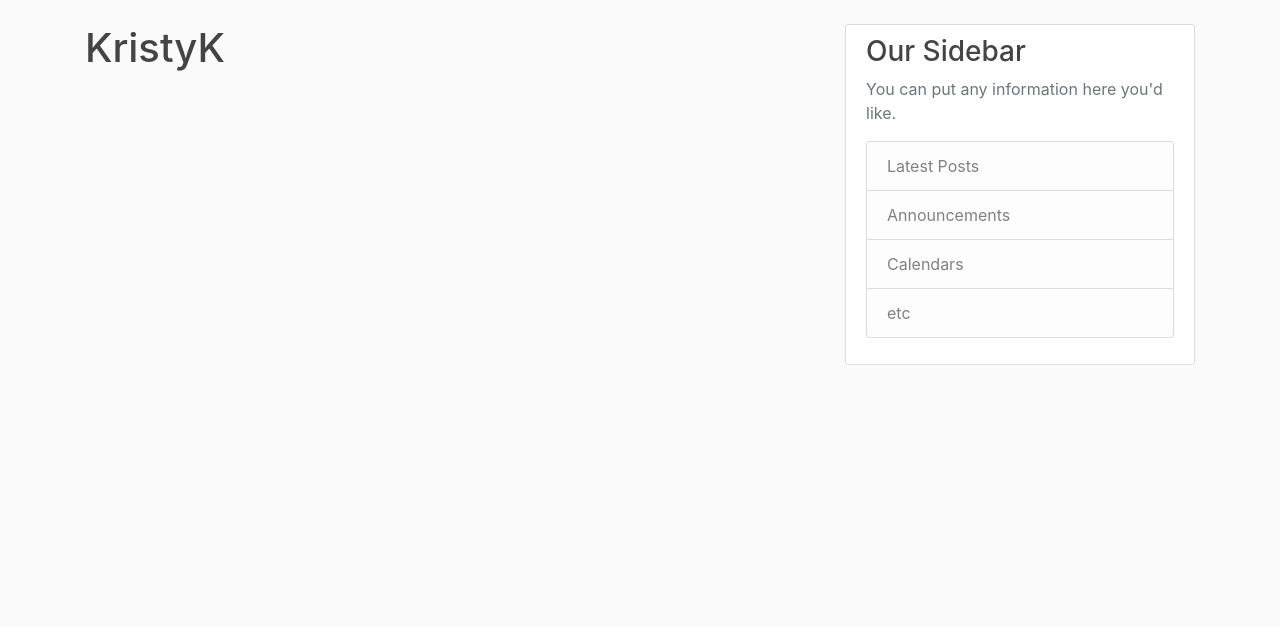
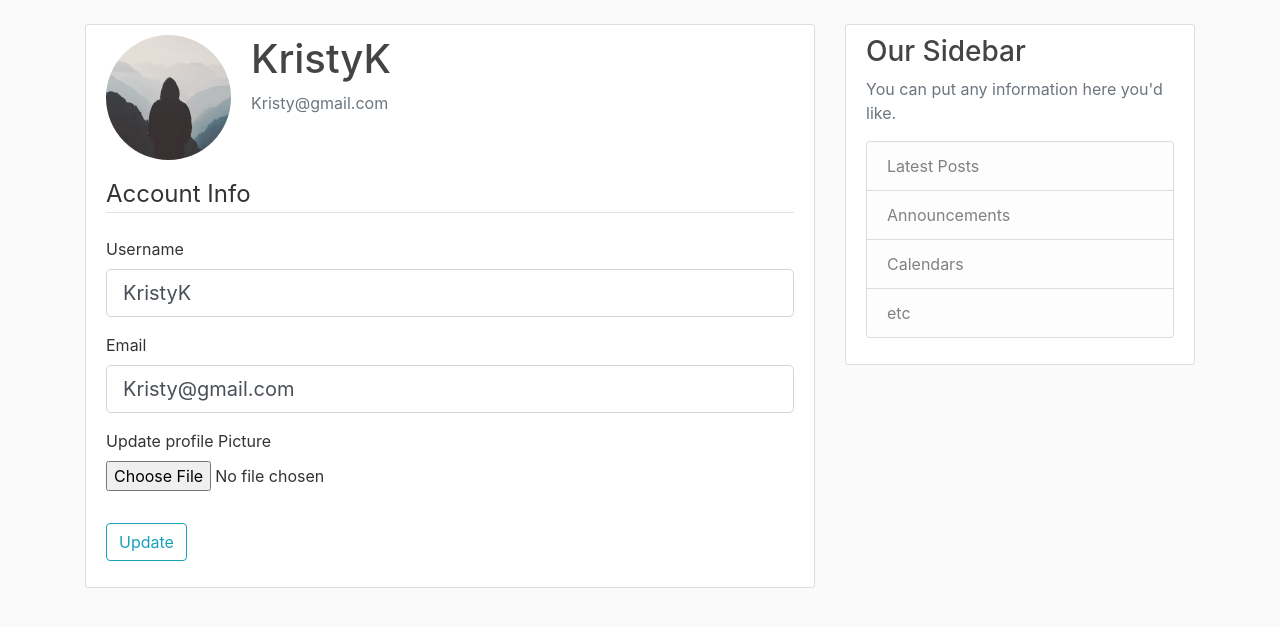
Before and after one commit to KristinaFrants/flask-blog-post, a Flask app: page /account in a window 1280 px wide. Shown: the part 56-683 px from the top of the page. Run offline with Flask 2, Linux system fonts and the light colour scheme; a user stored in the database is signed in; some libraries are stand-ins or nearby versions.

Commit message:
profilr pic

```diff
--- a/app/forms.py
+++ b/app/forms.py
@@ -1,4 +1,6 @@
 from flask_wtf import FlaskForm
+from flask_wtf.file import FileField, FileAllowed
+from flask_login import current_user
 from wtforms import StringField, PasswordField, SubmitField, BooleanField
 from wtforms.validators import DataRequired, Length, Email, EqualTo, ValidationError
 from app.models import User
@@ -25,3 +27,22 @@
     password = PasswordField('Password', validators=[DataRequired()])
     remember = BooleanField('Remember Me')
     submit = SubmitField('Login')
+
+
+class UpdateAccountForm(FlaskForm):
+    username = StringField('Username', validators=[DataRequired(), Length(min=2, max=20)])
+    email = StringField('Email', validators=[DataRequired(), Email()])
+    picture = FileField('Update profile Picture', validators=[FileAllowed(['jpg', 'png'])])
+    submit = SubmitField('Update')
+
+    def validate_username(self, username):
+        if username.date != current_user.username:
+            user = User.query.filter_by(username=username.data).first()
+            if user:
+                raise ValidationError('That username is taken. Please choose a different one.')
+
+    def validate_email(self, email):
+        if email.date != current_user.email:
+            user = User.query.filter_by(email=email.data).first()
+            if user:
+                raise ValidationError('That email is taken. Please choose a different one.')
--- a/app/routes.py
+++ b/app/routes.py
@@ -1,6 +1,6 @@
 from flask import render_template, url_for, flash, redirect, request
 from app import app, db, bcrypt
-from app.forms import RegistrationForm, LoginForm
+from app.forms import RegistrationForm, LoginForm, UpdateAccountForm
 from app.models import User, Post
 from flask_login import login_user, current_user, logout_user, login_required
 
@@ -63,7 +63,18 @@
     return redirect(url_for('home'))
 
 
-@app.route("/account")
+@app.route("/account", methods=['GET', 'POST'])
 @login_required
 def account():
-    return render_template('account.html', title='Account')
+    form = UpdateAccountForm()
+    if form.validate_on_submit():
+        current_user.username = form.username.data
+        current_user.email = form.email.data
+        db.session.commit()
+        flash('Your account has been updated!', 'success')
+        return redirect(url_for('account'))
+    elif request.method == 'GET':
+        form.username.data = current_user.username
+        form.email.data = current_user.email
+    image_file = url_for('static', filename='profile_pics/' + current_user.image_file)
+    return render_template('account.html', title='Account', image_file=image_file, form=form)
--- a/app/templates/account.html
+++ b/app/templates/account.html
@@ -1,4 +1,57 @@
 {% extends "layout.html" %}
 {% block content %}
-    <h1>{{ current_user.username }}</h1>
+    <div class="content-section">
+        <div class="media">
+        <img class="rounded-circle account-img" src="{{ image_file }}">
+        <div class="media-body">
+            <h2 class="account-heading">{{ current_user.username }}</h2>
+            <p class="text-secondary">{{ current_user.email }}</p>
+        </div>
+        </div>
+            <form method="POST" action="" enctype="multipart/form-data">
+                {{ form.hidden_tag() }}
+                <fieldset class="form-group">
+                    <legend class="border-bottom mb-4">Account Info</legend>
+                    <div class="form-group">
+                        {{ form.username.label(class="form-control-label") }}
+
+                        {% if form.username.errors %}
+                            {{ form.username(class="form-control form-control-lg is-invalid") }}
+                            <div class="invalid-feedback">
+                                {% for error in form.username.errors %}
+                                    <span>{{ error }}</span>
+                                {% endfor %}
+                            </div>
+                        {% else %}
+                            {{ form.username(class="form-control form-control-lg") }}
+                        {% endif %}
+                    </div>
+                    <div class="form-group">
+                        {{ form.email.label(class="form-control-label") }}
+                        {% if form.email.errors %}
+                            {{ form.email(class="form-control form-control-lg is-invalid") }}
+                            <div class="invalid-feedback">
+                                {% for error in form.email.errors %}
+                                    <span>{{ error }}</span>
+                                {% endfor %}
+                            </div>
+                        {% else %}
+                            {{ form.email(class="form-control form-control-lg") }}
+                        {% endif %}
+                    </div>
+                    <div class="form-group">
+                        {{ form.picture.label() }}
+                        {{ form.picture(class="form-control-file") }}
+                        {% if form.picture.errors %}
+                            {% for error in form.picture.errors %}
+                                <span class="text-danger">{{ error }}</span><br>
+                            {% endfor %}
+                        {% endif %}
+                    </div>
+                </fieldset>
+                <div class="form-group">
+                    {{ form.submit(class="btn btn-outline-info") }}
+                </div>
+            </form>
+    </div>
 {% endblock content %}
```
Also changed, not shown: app/static/profile_pics/default.jpg (added).
